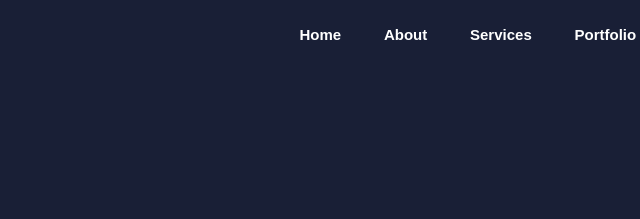
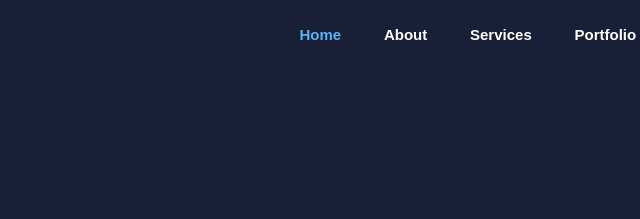
Before and after one commit to shamik-16/Personal-Portfolio, a plain HTML site: page index.html in a window 1280 px wide. Shown: the top 219 px of the page, 430-1070 px from the left. Drawn offline with nearby package versions, Linux system fonts and the light colour scheme.

Commit message:
some changes

```diff
--- a/script.js
+++ b/script.js
@@ -23,7 +23,7 @@ window.onscroll = () => {
         let id = sec.getAttribute('id');
 
         if(top >= offset && top < offset + height){
-            navLinks.forEach.apply(links => {
+            navLinks.forEach(links => {
                 links.classList.remove('active');
                 document.querySelector('header nav a[href*=' + id + ']').classList.add('active');
             });
--- a/style.css
+++ b/style.css
@@ -62,7 +62,7 @@ section {
 
 .navbar a:hover,
 .navbar a.active {
-    color: var(--text-color);
+    color: var(--main-color);
 }
 
 #menu-icon {
```
